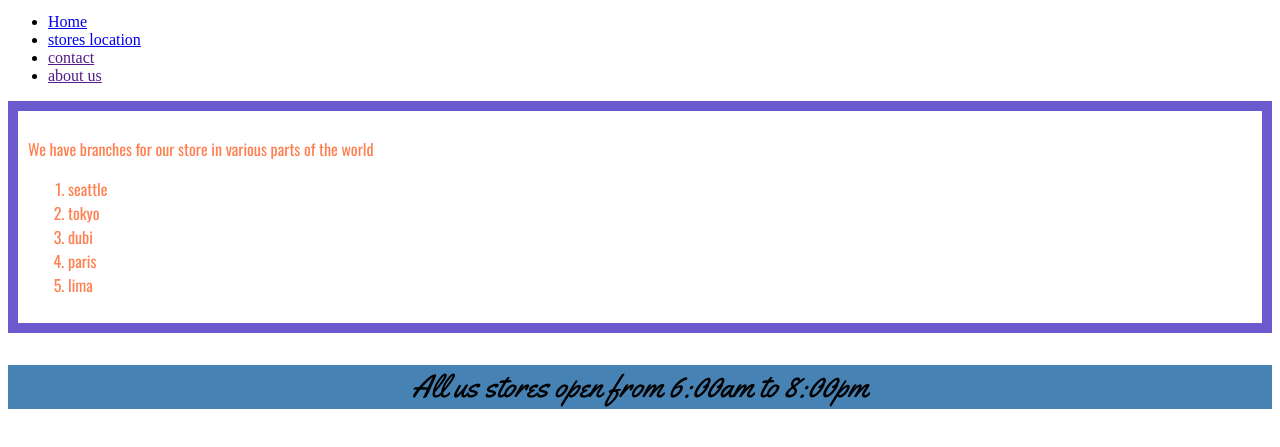
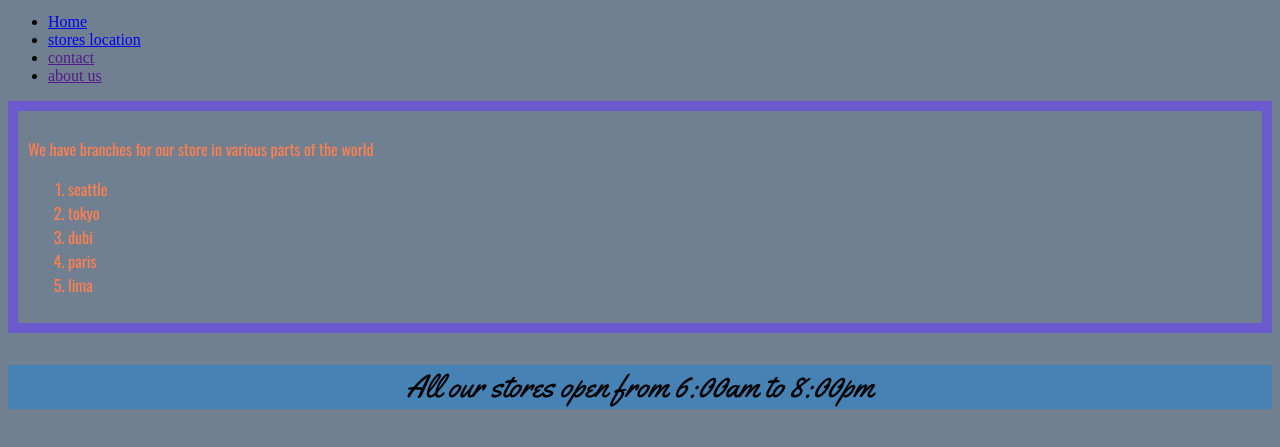
Before and after one commit to AbdallahAlkhatatbeh/cookie-stand, a plain HTML site: page index.html in a window 1280 px wide. Shown: the part 263-710 px from the top of the page. Drawn offline with nearby package versions, Linux system fonts and the light colour scheme.

Commit message:
finished cookie stand

```diff
--- a/css/style.css
+++ b/css/style.css
@@ -42,3 +42,6 @@ nav{
     text-align: center;
     background-color: steelblue;
 }
+body{
+    background-color:slategray;
+}
--- a/index.html
+++ b/index.html
@@ -78,7 +78,7 @@
 
     </ol>
 </nav>
-<p id="lastpa">All us stores open from 6:00am to 8:00pm  </p>
+<p id="lastpa">All our stores open from 6:00am to 8:00pm  </p>
 
 </body>
 </html>
```
